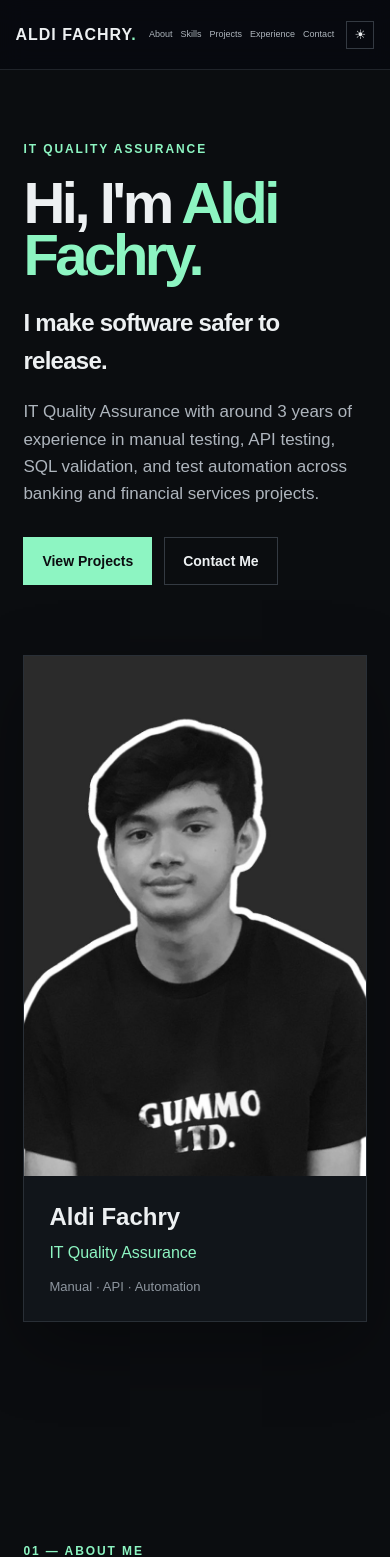
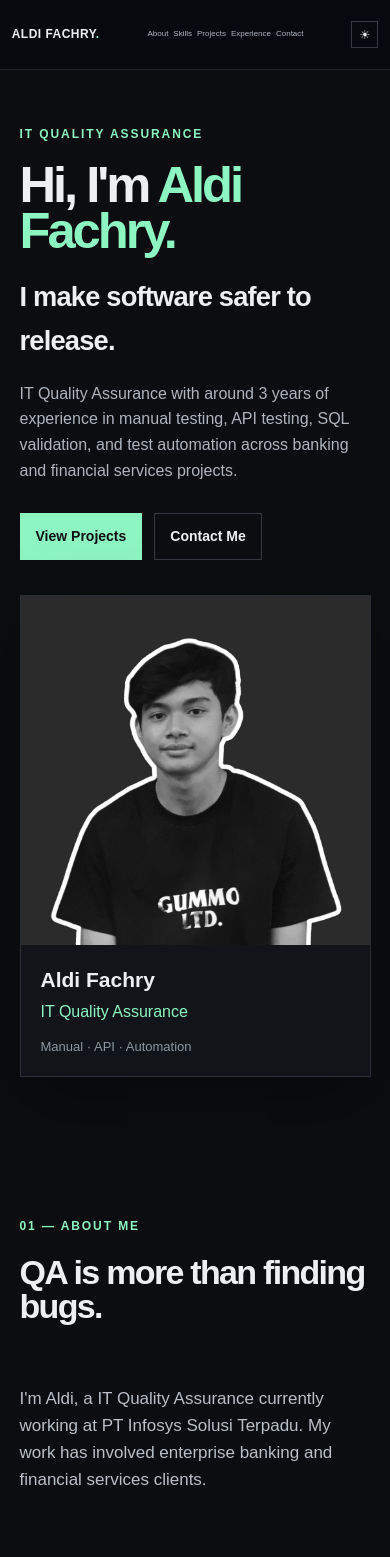
Before and after one commit to aldifchry/aldi-qa-portfolio, a Next.js app: page / in a window 390 px wide. Shown: the top 1557 px of the page. Built offline with nearby package versions, Linux system fonts and the light colour scheme.

Commit message:
Responsive navbar and mobile layout

```diff
--- a/app/globals.css
+++ b/app/globals.css
@@ -1,5 +1,11 @@
-* { box-sizing: border-box; }
-html { scroll-behavior: smooth; }
+* {
+  box-sizing: border-box;
+}
+
+html {
+  scroll-behavior: smooth;
+}
+
 body {
   margin: 0;
   background: #0b0d10;
@@ -7,371 +13,582 @@ body {
   font-family: Arial, Helvetica, sans-serif;
   line-height: 1.6;
 }
-a { color: inherit; text-decoration: none; }
+
+a {
+  color: inherit;
+  text-decoration: none;
+}
+
+/* =========================
+   NAVBAR
+========================= */
 
 .nav {
-  position: sticky; top: 0; z-index: 10;
-  height: 90px; padding: 0 7vw;
-  display: flex; align-items: center; justify-content: flex-start;
-  background: rgba(7, 10, 15, 0.88); backdrop-filter: blur(12px);
+  position: sticky;
+  top: 0;
+  z-index: 100;
+
+  width: 100%;
+  min-height: 90px;
+  padding: 0 7vw;
+
+  display: flex;
+  align-items: center;
+  justify-content: space-between;
+  gap: 30px;
+
+  background: rgba(7, 10, 15, 0.88);
+  backdrop-filter: blur(12px);
+
   border-bottom: 1px solid #20242a;
 }
 
 .brand {
+  flex-shrink: 0;
+
   font-weight: 800;
-  letter-spacing: .08em;
+  letter-spacing: 0.08em;
   font-size: 20px;
 }
 
-.brand span { color: #8df5c2; }
+.brand span {
+  color: #8df5c2;
+}
 
 .navlinks {
   display: flex;
+  align-items: center;
+  justify-content: center;
+
   gap: 35px;
+
   font-size: 16px;
   color: #aeb5bd;
+
+  margin-left: auto;
+  margin-right: auto;
 }
 
-.navlinks a:hover { color: #fff; }
+.navlinks a {
+  white-space: nowrap;
+}
+
+.navlinks a:hover {
+  color: #fff;
+}
+
+.theme-toggle {
+  width: 36px;
+  height: 36px;
+
+  flex-shrink: 0;
+
+  border: 1px solid #343a42;
+  background: transparent;
+
+  color: #edf0f2;
+  font-size: 16px;
+
+  cursor: pointer;
+
+  display: flex;
+  align-items: center;
+  justify-content: center;
+
+  padding: 0;
+}
+
+.theme-toggle:hover {
+  border-color: #8df5c2;
+}
+
+/* =========================
+   GENERAL SECTION
+========================= */
 
 .section {
+  width: 100%;
+  max-width: 1500px;
+
   padding: 110px 6vw;
-  max-width: 1500px;
+
   margin: auto;
-}
-
-.hero {
-  min-height: calc(100vh - 90px);
-  display: grid; grid-template-columns: 1.2fr .8fr;
-  align-items: center; gap: 70px;
 }
 
 .eyebrow {
   color: #8df5c2;
+
   font-size: 12px;
   font-weight: 800;
-  letter-spacing: .16em;
+  letter-spacing: 0.16em;
+
   margin: 0 0 18px;
 }
 
 h1 {
   font-size: clamp(58px, 9vw, 110px);
-  line-height: .9;
-  letter-spacing: -.06em;
+  line-height: 0.9;
+  letter-spacing: -0.06em;
+
   margin: 0 0 22px;
 }
 
-h1 span { color: #8df5c2; }
+h1 span {
+  color: #8df5c2;
+}
 
 .hero h2 {
   font-size: clamp(24px, 3vw, 38px);
+
   margin: 0 0 18px;
-  letter-spacing: -.03em;
+
+  letter-spacing: -0.03em;
 }
 
 .lead {
   color: #aeb5bd;
+
   max-width: 650px;
+
   font-size: 17px;
+}
+
+/* =========================
+   HERO
+========================= */
+
+.hero {
+  min-height: calc(100vh - 90px);
+
+  display: grid;
+  grid-template-columns: 1.2fr 0.8fr;
+
+  align-items: center;
+
+  gap: 70px;
 }
 
 .actions {
   display: flex;
+
   gap: 12px;
+
   margin-top: 30px;
 }
 
 .button {
   padding: 12px 18px;
+
   border: 1px solid #343a42;
+
   font-weight: 700;
   font-size: 14px;
 }
 
 .primary {
   background: #8df5c2;
+
   color: #0b0d10;
+
   border-color: #8df5c2;
 }
 
-.secondary:hover { border-color: #8df5c2; }
+.secondary:hover {
+  border-color: #8df5c2;
+}
+
+/* =========================
+   PROFILE CARD
+========================= */
 
 .hero-card {
   border: 1px solid #292f36;
+
   background: #11151a;
-  box-shadow: 0 25px 70px rgba(0,0,0,.3);
+
+  box-shadow: 0 25px 70px rgba(0, 0, 0, 0.3);
 }
+
+.profile-card {
+  overflow: hidden;
+
+  position: relative;
+}
+
+.profile-card img {
+  width: 100%;
+  height: 520px;
+
+  object-fit: cover;
+
+  display: block;
+}
+
+.profile-info {
+  padding: 22px 25px;
+
+  background: #11151a;
+}
+
+.profile-info h3 {
+  margin: 0;
+
+  font-size: 24px;
+}
+
+.profile-info p {
+  margin: 3px 0 8px;
+
+  color: #8df5c2;
+}
+
+.profile-info span {
+  color: #8e969f;
+
+  font-size: 13px;
+}
+
+/* =========================
+   TERMINAL
+========================= */
 
 .terminal-top {
   padding: 13px 16px;
+
   border-bottom: 1px solid #292f36;
+
   display: flex;
+
   gap: 7px;
 }
 
 .terminal-top i {
   width: 9px;
   height: 9px;
+
   border-radius: 50%;
+
   background: #39414a;
 }
 
 .terminal-body {
   padding: 30px;
+
   font-family: monospace;
+
   font-size: 14px;
 }
 
-.terminal-body p { margin: 0 0 12px; }
+.terminal-body p {
+  margin: 0 0 12px;
+}
 
-.muted { color: #69727d; }
+.muted {
+  color: #69727d;
+}
 
 .answer {
   color: #8df5c2;
+
   margin-left: 18px !important;
 }
 
+/* =========================
+   HEADINGS
+========================= */
+
 .section-heading {
   max-width: 760px;
+
   margin-bottom: 45px;
 }
 
 .section-heading h2 {
   font-size: clamp(34px, 5vw, 60px);
+
   line-height: 1;
-  letter-spacing: -.05em;
+
+  letter-spacing: -0.05em;
+
   margin: 0 0 16px;
 }
 
-.subtext { color: #8e969f; }
+.subtext {
+  color: #8e969f;
+}
+
+/* =========================
+   ABOUT
+========================= */
 
 .about-grid {
   display: grid;
+
   grid-template-columns: 1fr 1fr;
+
   gap: 70px;
+
   color: #b9c0c7;
+
   font-size: 18px;
 }
 
+/* =========================
+   SOFT SECTION
+========================= */
+
 .soft {
   max-width: none;
+
   background: #101318;
 }
 
 .soft > * {
   max-width: 1380px;
+
   margin-left: auto;
   margin-right: auto;
 }
 
+/* =========================
+   SKILLS
+========================= */
+
 .skill-grid {
   display: flex;
+
   flex-wrap: wrap;
+
   gap: 10px;
 }
 
 .skill {
   border: 1px solid #30363e;
+
   padding: 12px 16px;
+
   color: #cbd0d5;
+
   background: #0b0d10;
 }
 
+/* =========================
+   PROJECTS
+========================= */
+
 .project-grid {
   display: grid;
+
   grid-template-columns: repeat(3, 1fr);
+
   gap: 14px;
 }
 
 .project {
   min-height: 360px;
+
   padding: 28px;
+
   border: 1px solid #292f36;
+
   background: #101318;
+
   display: flex;
+
   flex-direction: column;
 }
 
 .project:hover {
   transform: translateY(-3px);
+
   border-color: #59616b;
-  transition: .2s;
+
+  transition: 0.2s;
 }
 
 .project-number {
   font-family: monospace;
+
   color: #59616b;
 }
 
 .project-period {
   color: #69727d;
+
   font-size: 12px;
+
   font-family: monospace;
+
   margin: 0 0 14px;
 }
 
 .tag {
   color: #8df5c2;
+
   font-size: 12px;
+
   font-weight: 800;
-  letter-spacing: .1em;
+
+  letter-spacing: 0.1em;
+
   text-transform: uppercase;
 }
 
 .project h3 {
   font-size: 24px;
+
   margin: 4px 0 8px;
 }
 
-.project p { color: #9ca4ad; }
+.project p {
+  color: #9ca4ad;
+}
 
 .project ul {
   color: #b9c0c7;
+
   padding-left: 18px;
+
   margin-bottom: 22px;
 }
 
 .project a {
   margin-top: auto;
+
   color: #8df5c2;
+
   font-weight: 700;
 }
 
+/* =========================
+   EXPERIENCE
+========================= */
+
 .timeline {
   border-left: 1px solid #343a42;
+
   padding-left: 30px;
 }
 
 .timeline-item {
   display: grid;
+
   grid-template-columns: 100px 1fr;
+
   gap: 25px;
 }
 
 .timeline-item > span {
   color: #8df5c2;
+
   font-size: 12px;
+
   font-weight: 700;
 }
 
 .timeline h3 {
   margin: 0;
+
   font-size: 28px;
 }
 
 .timeline h4 {
   margin: 2px 0 12px;
+
   color: #8df5c2;
 }
 
 .timeline p {
   color: #9ca4ad;
+
   max-width: 760px;
 }
 
-.quote-section { text-align: center; }
+/* =========================
+   QUOTE
+========================= */
+
+.quote-section {
+  text-align: center;
+}
 
 .quote {
   font-size: clamp(28px, 5vw, 58px);
+
   line-height: 1.05;
-  letter-spacing: -.04em;
+
+  letter-spacing: -0.04em;
+
   margin: 0 auto 15px;
+
   max-width: 850px;
 }
 
+/* =========================
+   CONTACT
+========================= */
+
 .contact {
   display: flex;
+
   justify-content: space-between;
+
   gap: 50px;
+
   align-items: flex-end;
 }
 
 .contact h2 {
   font-size: 55px;
+
   line-height: 1;
+
   margin: 0;
-  letter-spacing: -.05em;
+
+  letter-spacing: -0.05em;
 }
 
 .contact-links {
   display: flex;
+
   flex-wrap: wrap;
+
   gap: 25px;
+
   color: #8df5c2;
+
   font-weight: 700;
 }
 
+/* =========================
+   FOOTER
+========================= */
+
 footer {
   border-top: 1px solid #20242a;
+
   padding: 25px 7vw;
+
   color: #69727d;
+
   font-size: 12px;
 }
 
-.profile-card {
-  overflow: hidden;
-  position: relative;
-}
-
-.profile-card img {
-  width: 100%;
-  height: 520px;
-  object-fit: cover;
-  display: block;
-}
-
-.profile-info {
-  padding: 22px 25px;
-  background: #11151a;
-}
-
-.profile-info h3 {
-  margin: 0;
-  font-size: 24px;
-}
-
-.profile-info p {
-  margin: 3px 0 8px;
-  color: #8df5c2;
-}
-
-.profile-info span {
-  color: #8e969f;
-  font-size: 13px;
-}
-
-
-/* 🟢 TAMBAHAN: DARK / LIGHT TOGGLE */
-
-.theme-toggle {
-  width: 36px;
-  height: 36px;
-  border: 1px solid #343a42;
-  background: transparent;
-  color: #edf0f2;
-  font-size: 16px;
-  cursor: pointer;
-  display: flex;
-  align-items: center;
-  justify-content: center;
-  flex-shrink: 0;
-}
-
-.theme-toggle:hover {
-  border-color: #8df5c2;
-}
-
-
-/* 🟢 TAMBAHAN: LIGHT MODE */
+/* =========================
+   LIGHT MODE
+========================= */
 
 .light-mode {
   background: #f5f6f7;
+
   color: #15181c;
+
   min-height: 100vh;
 }
 
 .light-mode .nav {
   background: rgba(245, 246, 247, 0.9);
+
   border-bottom-color: #d9dde2;
 }
 
@@ -385,13 +602,15 @@ footer {
 
 .light-mode .theme-toggle {
   color: #15181c;
+
   border-color: #c8cdd3;
 }
 
 .light-mode .hero-card,
 .light-mode .project,
 .light-mode .profile-info {
-  background: #ffffff;
+  background: #fff;
+
   border-color: #d9dde2;
 }
 
@@ -407,8 +626,10 @@ footer {
 }
 
 .light-mode .skill {
-  background: #ffffff;
+  background: #fff;
+
   color: #343a42;
+
   border-color: #cfd4da;
 }
 
@@ -416,51 +637,144 @@ footer {
   border-top-color: #d9dde2;
 }
 
+/* =========================
+   TABLET
+========================= */
 
-/* 🟢 TAMBAHAN: MOBILE RESPONSIVE */
+@media (max-width: 1100px) {
+  .nav {
+    padding: 0 4vw;
+
+    gap: 20px;
+  }
+
+  .navlinks {
+    gap: 20px;
+
+    font-size: 14px;
+  }
+
+  .hero {
+    grid-template-columns: 1fr 0.8fr;
+
+    gap: 40px;
+  }
+
+  .project-grid {
+    grid-template-columns: repeat(2, 1fr);
+  }
+}
+
+/* =========================
+   MOBILE
+========================= */
 
 @media (max-width: 850px) {
   .nav {
-    height: 70px;
+    min-height: 70px;
+
     padding: 0 4vw;
-    gap: 10px;
+
+    gap: 8px;
+
     justify-content: space-between;
   }
 
   .brand {
-    font-size: 16px;
-    letter-spacing: .06em;
-    white-space: nowrap;
-    flex-shrink: 0;
+    font-size: 15px;
+
+    letter-spacing: 0.05em;
   }
 
   .navlinks {
+    flex: 1;
+
+    min-width: 0;
+
     display: flex;
-    gap: 8px;
-    font-size: 9px;
+
+    justify-content: center;
+
+    gap: clamp(6px, 2vw, 12px);
+
+    margin: 0;
+
+    font-size: clamp(8px, 2.2vw, 11px);
+
+    overflow: hidden;
+  }
+
+  .navlinks a {
     white-space: nowrap;
-    margin-left: 0;
-    flex-shrink: 1;
   }
 
   .theme-toggle {
-    width: 28px;
-    height: 28px;
+    width: 30px;
+    height: 30px;
+
     font-size: 13px;
-    flex-shrink: 0;
   }
 
-  .hero,
-  .about-grid {
-    grid-template-columns: 1fr;
+  .section {
+    padding: 80px 6vw;
   }
 
   .hero {
+    min-height: auto;
+
+    grid-template-columns: 1fr;
+
+    gap: 45px;
+
     padding-top: 70px;
+  }
+
+  .hero-copy {
+    width: 100%;
+  }
+
+  h1 {
+    font-size: clamp(48px, 14vw, 80px);
+  }
+
+  .hero h2 {
+    font-size: clamp(24px, 7vw, 34px);
+  }
+
+  .lead {
+    font-size: 16px;
+  }
+
+  .about-grid {
+    grid-template-columns: 1fr;
+
+    gap: 25px;
+
+    font-size: 17px;
   }
 
   .project-grid {
     grid-template-columns: 1fr;
+
+    gap: 14px;
+  }
+
+  .project {
+    min-height: auto;
+
+    padding: 24px;
+  }
+
+  .profile-card img {
+    height: auto;
+
+    max-height: 520px;
+  }
+
+  .timeline-item {
+    grid-template-columns: 1fr;
+
+    gap: 5px;
   }
 
   .contact {
@@ -469,5 +783,105 @@ footer {
 
   .contact-links {
     margin-top: 30px;
+
+    gap: 18px;
+  }
+
+  .contact h2 {
+    font-size: clamp(42px, 12vw, 55px);
   }
 }
+
+/* =========================
+   SMALL PHONES
+========================= */
+
+@media (max-width: 500px) {
+  .nav {
+    padding: 0 3vw;
+
+    gap: 5px;
+  }
+
+  .brand {
+    font-size: 12px;
+
+    letter-spacing: 0.04em;
+  }
+
+  .navlinks {
+    gap: 5px;
+
+    font-size: 8px;
+  }
+
+  .theme-toggle {
+    width: 27px;
+    height: 27px;
+
+    font-size: 12px;
+  }
+
+  .section {
+    padding: 70px 5vw;
+  }
+
+  .hero {
+    padding-top: 55px;
+
+    gap: 35px;
+  }
+
+  h1 {
+    font-size: clamp(44px, 13vw, 65px);
+  }
+
+  .actions {
+    flex-wrap: wrap;
+  }
+
+  .button {
+    padding: 11px 15px;
+  }
+
+  .skill {
+    padding: 10px 13px;
+
+    font-size: 13px;
+  }
+
+  .project h3 {
+    font-size: 21px;
+  }
+
+  .profile-info {
+    padding: 18px 20px;
+  }
+
+  .profile-info h3 {
+    font-size: 21px;
+  }
+}
+
+/* =========================
+   VERY SMALL PHONES
+========================= */
+
+@media (max-width: 380px) {
+  .brand {
+    font-size: 11px;
+  }
+
+  .navlinks {
+    gap: 4px;
+
+    font-size: 7px;
+  }
+
+  .theme-toggle {
+    width: 25px;
+    height: 25px;
+
+    font-size: 11px;
+  }
+}
```
